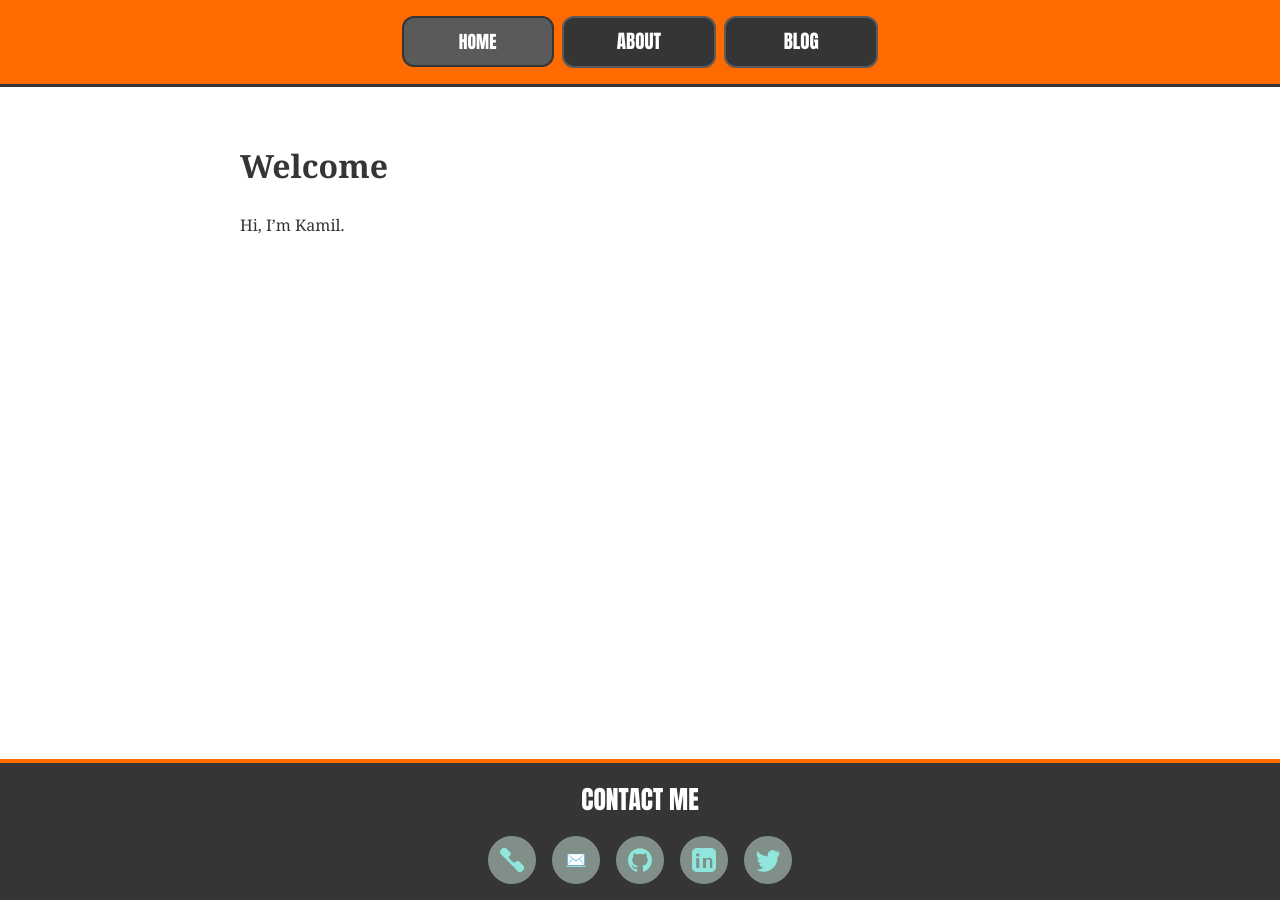
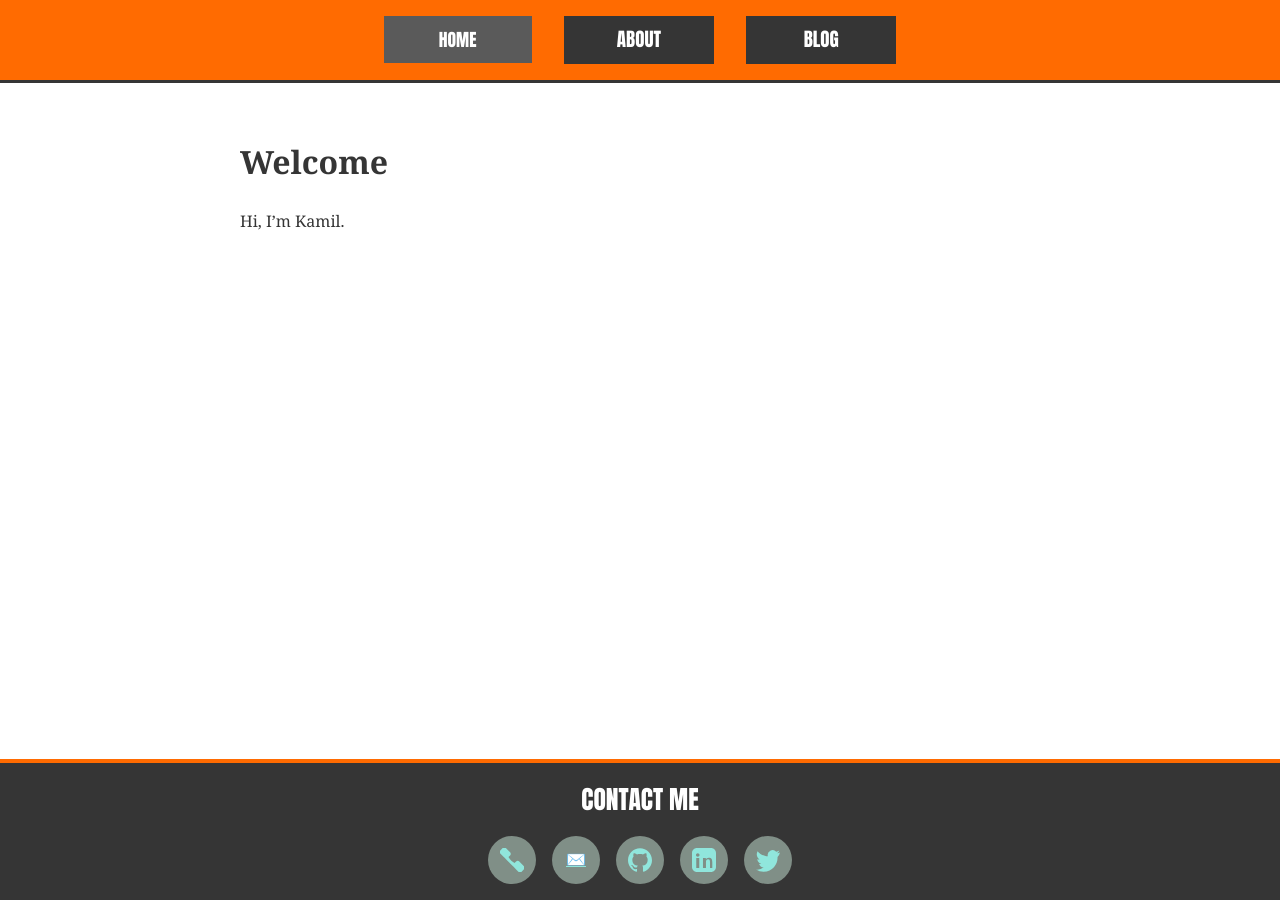
Before and after one commit to juna8001/juna8001.github.io, a Jekyll site: the page built from index.md, in a window 1280 px wide. Built offline with Jekyll 4.4.1, drawn with Linux system fonts in a browser that asks for light colours.

Commit message:
style improvements

```diff
--- a/assets/header.css
+++ b/assets/header.css
@@ -8,7 +8,7 @@ header.site-header {
 nav.site-nav {
     display: flex;
     justify-content: center;
-    gap: .5em;
+    gap: 2em;
 }
 
 @media (max-width: 600px) {
@@ -27,14 +27,14 @@ nav.site-nav a {
 
 
     padding: 0.2em 0.8em;
-    border-radius: 12px;
+    /* border-radius: 12px; */
     transition: outline-color 0.2s;
     display: flex;
     align-items: center;
     justify-content: center;
 
     background: var(--content-color);
-    border: 2px solid var(--content-color-hover);
+    /* border: 2px solid var(--content-color-hover); */
     width: 120px;
     height: 40px;
     line-height: 1;
@@ -47,5 +47,5 @@ nav.site-nav a.active {
     height: 40px;
     width: 120px;
     background: var(--content-color-hover);
-    border-color: var(--content-color);
+    /* border-color: var(--content-color); */
 }
```
